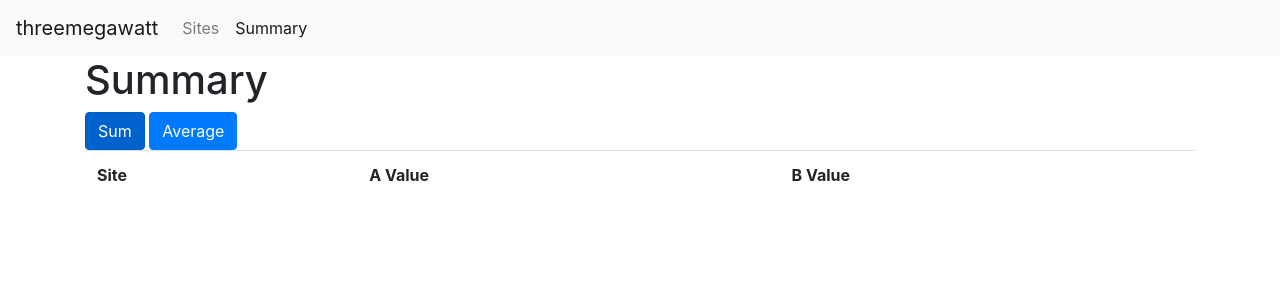
After one commit to mahmoudhossam/3mw, a Django app: template threemegawatt/templates/pages/summary.html in a window 1280 px wide. The commit adds this page. Shown: the top 300 px of the page. Run offline with Django 3.2, Linux system fonts and the light colour scheme; the template is opened without the code that fills it, so the values that code supplies are empty; parts of the project's set-up code (start-up, migrations or seed data) failed here and were passed over; some libraries are stand-ins or nearby versions.

Commit message:
Add templates and set up routes

```diff
--- a/config/urls.py
+++ b/config/urls.py
@@ -2,16 +2,12 @@ from django.conf import settings
 from django.urls import include, path
 from django.conf.urls.static import static
 from django.contrib import admin
-from django.views.generic import TemplateView
 from django.views import defaults as default_views
+from threemegawatt.sites.views import SitesView, SummaryView
 
 urlpatterns = [
-    path("", TemplateView.as_view(template_name="pages/home.html"), name="home"),
-    path(
-        "about/",
-        TemplateView.as_view(template_name="pages/about.html"),
-        name="about",
-    ),
+    path("", SitesView.as_view(), name="sites"),
+    path("summary/", SummaryView.as_view(), name="summary"),
     # Django Admin, use {% url 'admin:index' %}
     path(settings.ADMIN_URL, admin.site.urls),
     # Your stuff: custom urls includes go here
--- a/threemegawatt/templates/base.html
+++ b/threemegawatt/templates/base.html
@@ -39,16 +39,12 @@
         <button class="navbar-toggler navbar-toggler-right" type="button" data-toggle="collapse" data-target="#navbarSupportedContent" aria-controls="navbarSupportedContent" aria-expanded="false" aria-label="Toggle navigation">
           <span class="navbar-toggler-icon"></span>
         </button>
-        <a class="navbar-brand" href="{% url 'home' %}">threemegawatt</a>
+        <a class="navbar-brand" href="{% url 'sites' %}">threemegawatt</a>
 
         <div class="collapse navbar-collapse" id="navbarSupportedContent">
           <ul class="navbar-nav mr-auto">
-            <li class="nav-item active">
-              <a class="nav-link" href="{% url 'home' %}">Sites <span class="sr-only">(current)</span></a>
-            </li>
-            <li class="nav-item">
-              <a class="nav-link" href="{% url 'about' %}">Summary</a>
-            </li>
+            {% block navbar %}
+            {% endblock %}
           </ul>
         </div>
       </nav>
@@ -64,7 +60,6 @@
       {% endif %}
 
       {% block content %}
-        <p>Use this document as a way to quick start any new project.</p>
       {% endblock content %}
 
     </div> <!-- /container -->
--- a/threemegawatt/templates/pages/about.html
+++ /dev/null
@@ -1 +0,0 @@
-{% extends "base.html" %}
--- a/threemegawatt/templates/pages/home.html
+++ /dev/null
@@ -1 +0,0 @@
-{% extends "base.html" %}
--- /dev/null
+++ b/threemegawatt/templates/pages/summary.html
@@ -0,0 +1,30 @@
+{% extends "base.html" %}
+
+{% block navbar %}
+  <li class="nav-item">
+    <a class="nav-link" href="{% url 'sites' %}">Sites <span class="sr-only">(current)</span></a>
+  </li>
+  <li class="nav-item active">
+    <a class="nav-link" href="{% url 'summary' %}">Summary</a>
+  </li>
+{% endblock %}
+
+{% block content %}
+  <h1>Summary</h1>
+  <a href="/summary">
+    <button type="button" class="btn btn-primary active">Sum</button>
+  </a>
+  <a href="/summary-average">
+    <button type="button" class="btn btn-primary">Average</button>
+  </a>
+  <table class="table">
+    <thead>
+        <tr>
+            <td><strong>Site</strong></td>
+            <td><strong>A Value</strong></td><td><strong>B Value</strong></td>
+        </tr>
+    </thead>
+    <tbody>
+    </tbody>
+  </table>
+{% endblock %}
```
Also changed, not shown: threemegawatt/templates/pages/sites.html (added, +17 -0 lines).
